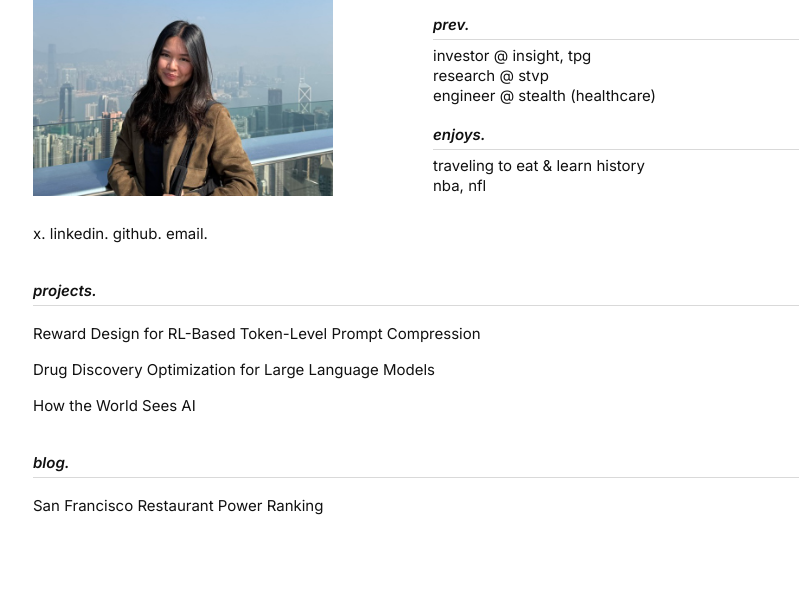
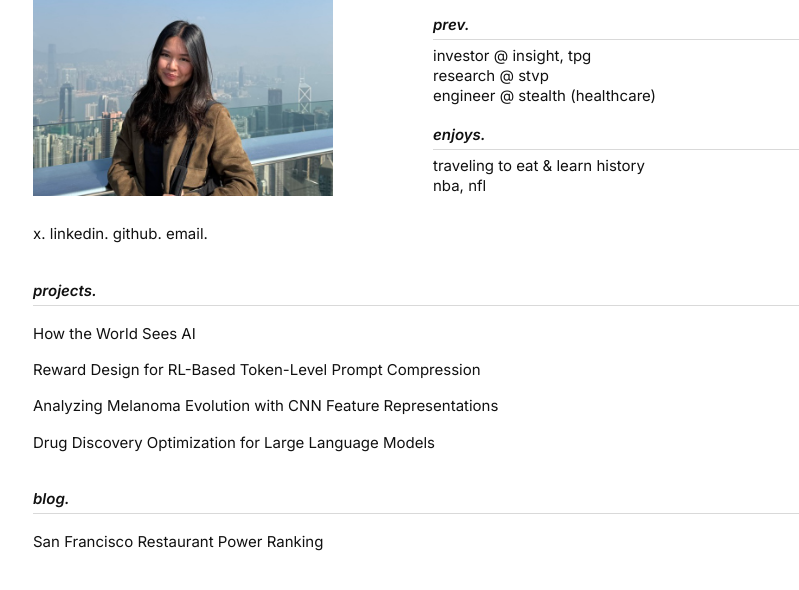
Before and after one commit to jessicahhu/portfolio, a plain HTML site: page index.html in a window 1280 px wide. Shown: the part 206-796 px from the top of the page, without its empty margins (221-1020 px from the left). Drawn offline with Linux system fonts and the light colour scheme.

Commit message:
project formatting

```diff
--- a/index.html
+++ b/index.html
@@ -48,9 +48,10 @@
     <section class="projects">
       <h2>projects.</h2>
       <ul>
-        <li><a href="projects/prompt-compression.html">Reward Design for RL-Based Token-Level Prompt Compression</a></li>
-        <li><a href="projects/drug-discovery.html">Drug Discovery Optimization for Large Language Models</a></li>
         <li><a href="projects/how-the-world-sees-ai.html">How the World Sees AI</a></li>
+        <li><a href="https://github.com/ethanfarah/cs234-submission" target="_blank" rel="noopener">Reward Design for RL-Based Token-Level Prompt Compression</a></li>
+        <li><a href="https://github.com/jessicahhu/melanoma_evolution" target="_blank" rel="noopener">Analyzing Melanoma Evolution with CNN Feature Representations</a></li>
+        <li>Drug Discovery Optimization for Large Language Models</li>
       </ul>
     </section>
 
```
Also changed, not shown: projects/prompt-compression.html (+1 -1 lines).
